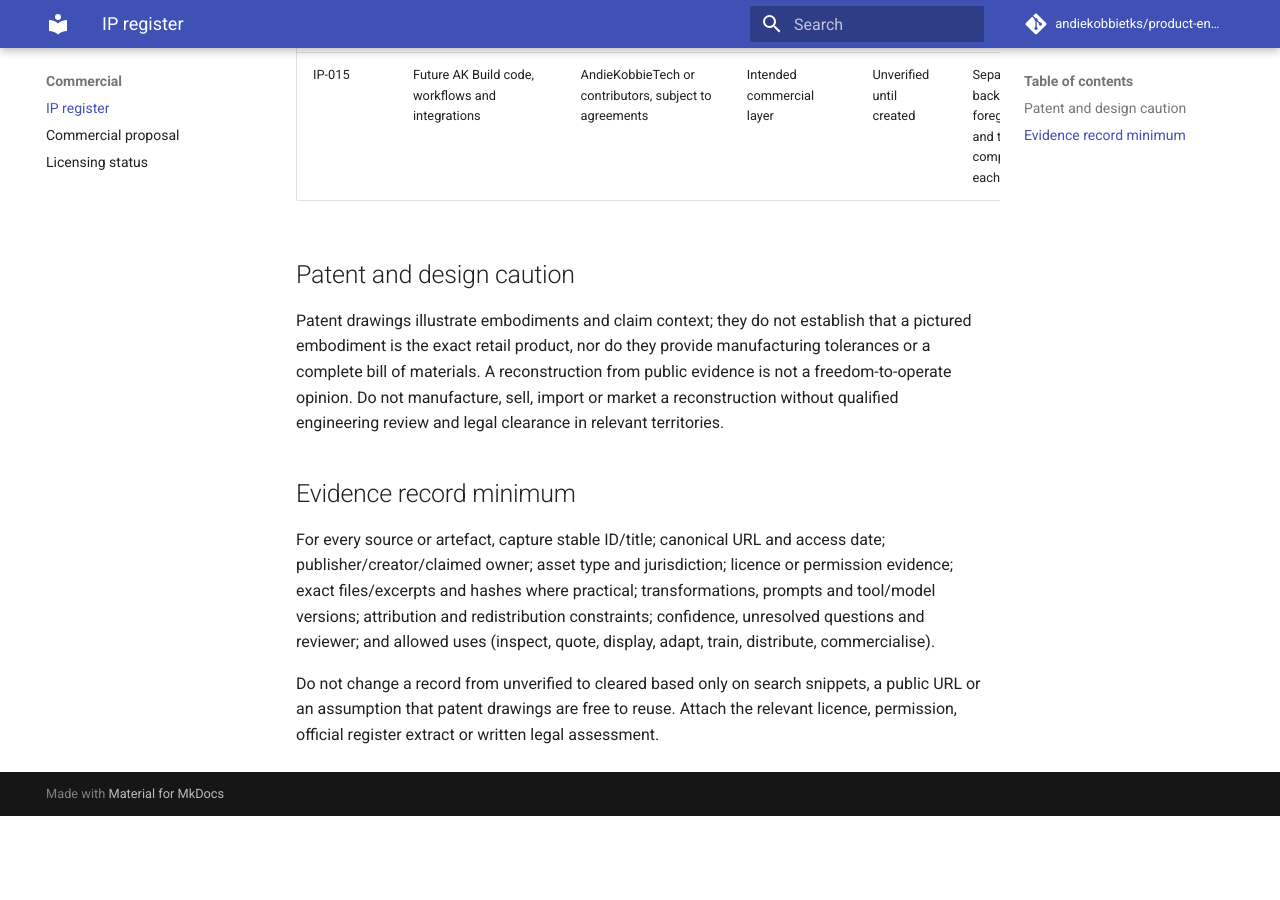
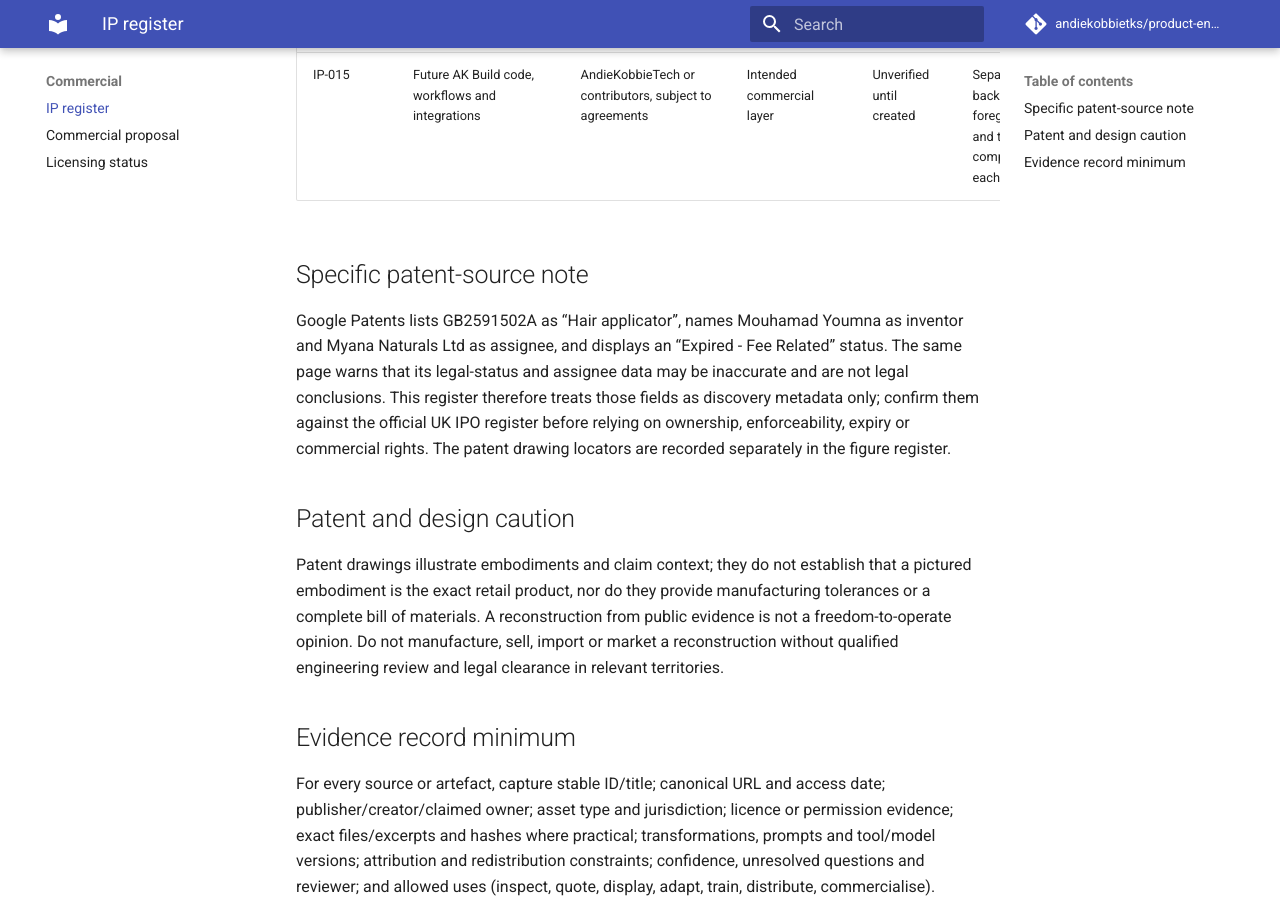
Before and after one commit to andiekobbietks/product-engineering-lab, an MkDocs documentation site: the page built from docs/ip-register.md, in a window 1280 px wide and 900 px high, scrolled down 2143 px. Built offline with MkDocs 1.6.1 and Material for MkDocs 9.7.7, drawn with Linux system fonts in a browser that asks for light colours; comment, search, counter and statistics services are not loaded; before the commit the page ends 2959 px from its top, so only the background shows below that.

Commit message:
Add specific GB2591502A ownership and status caveat

```diff
--- a/docs/ip-register.md
+++ b/docs/ip-register.md
@@ -22,6 +22,10 @@ A public URL is evidence of publication, not evidence of permission to copy, ada
 | IP-014 | Customer/partner CAD, photos, samples or specifications | Customer/partner or licensors | Not included without written authorisation | Unverified until intake | Execute data/IP schedule, permitted-use, confidentiality and deletion terms |
 | IP-015 | Future AK Build code, workflows and integrations | AndieKobbieTech or contributors, subject to agreements | Intended commercial layer | Unverified until created | Separate background IP, foreground IP and third-party components in each SOW |
 
+## Specific patent-source note
+
+Google Patents lists GB2591502A as “Hair applicator”, names Mouhamad Youmna as inventor and Myana Naturals Ltd as assignee, and displays an “Expired - Fee Related” status. The same page warns that its legal-status and assignee data may be inaccurate and are not legal conclusions. This register therefore treats those fields as discovery metadata only; confirm them against the official UK IPO register before relying on ownership, enforceability, expiry or commercial rights. The patent drawing locators are recorded separately in the figure register.
+
 ## Patent and design caution
 
 Patent drawings illustrate embodiments and claim context; they do not establish that a pictured embodiment is the exact retail product, nor do they provide manufacturing tolerances or a complete bill of materials. A reconstruction from public evidence is not a freedom-to-operate opinion. Do not manufacture, sell, import or market a reconstruction without qualified engineering review and legal clearance in relevant territories.
```
